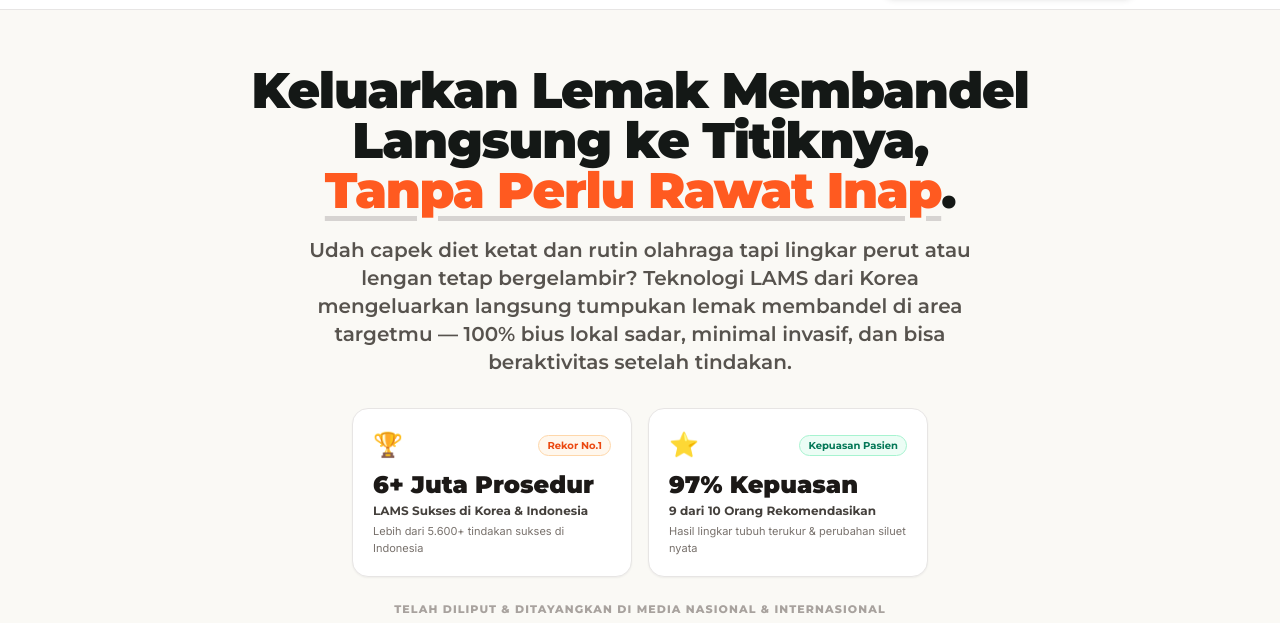
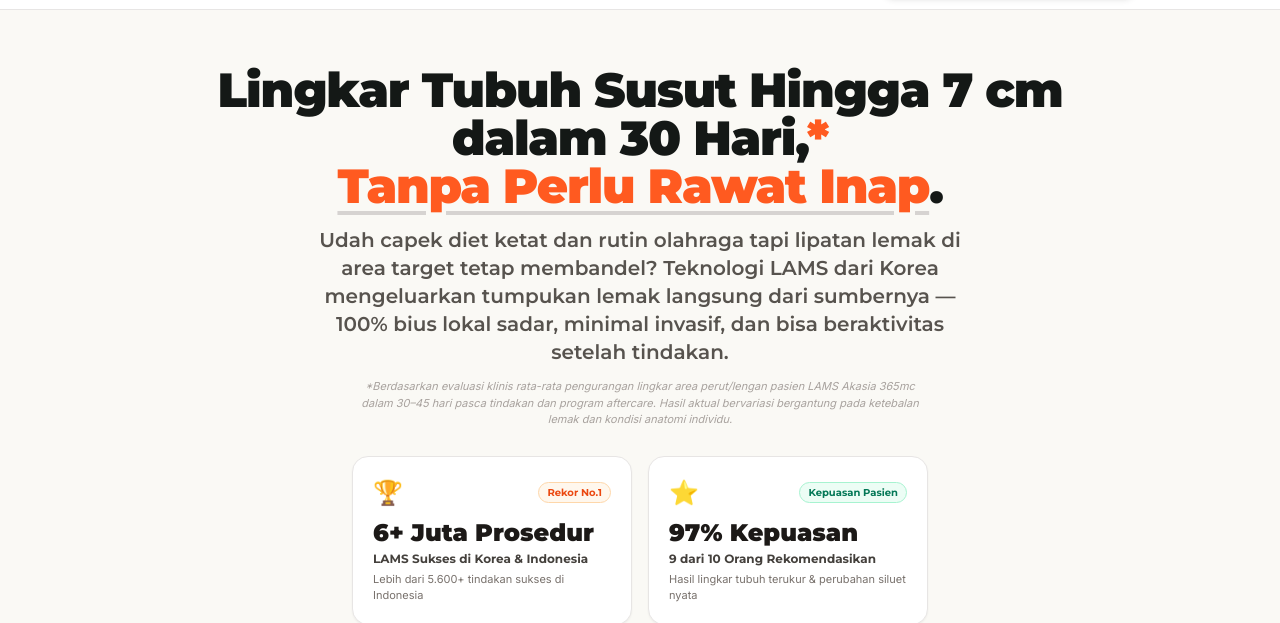
Before and after one commit to andrewbayu/campaign-akasia365mc, a plain HTML site: page index.html in a window 1280 px wide. Shown: the part 92-715 px from the top of the page. Drawn offline with nearby package versions, Linux system fonts and the light colour scheme.

Commit message:
feat(cro): apply attention-grabbing hook with 7 cm data and medical footnote disclaimer

```diff
--- a/index.html
+++ b/index.html
@@ -160,14 +160,19 @@
       <div class="max-w-4xl mx-auto text-center">
 
         <!-- Headline (Montserrat) -->
-        <h1 class="font-heading text-3xl sm:text-4xl md:text-5xl lg:text-[50px] font-black text-dark tracking-tight leading-[1.16] mb-5">
-          Keluarkan Lemak Membandel Langsung ke Titiknya, <br class="hidden sm:inline" />
+        <h1 class="font-heading text-3xl sm:text-4xl md:text-5xl lg:text-[48px] font-black text-dark tracking-tight leading-[1.18] mb-4">
+          Lingkar Tubuh Susut Hingga 7 cm dalam 30 Hari,<span class="text-akasia-500">*</span> <br class="hidden sm:inline" />
           <span class="text-akasia-500 underline decoration-stone-300 underline-offset-8">Tanpa Perlu Rawat Inap</span>.
         </h1>
 
         <!-- Subheadline (Montserrat) -->
-        <p class="font-heading font-semibold text-base sm:text-lg md:text-xl text-stone-600 max-w-2xl mx-auto leading-relaxed mb-8">
-          Udah capek diet ketat dan rutin olahraga tapi lingkar perut atau lengan tetap bergelambir? Teknologi LAMS dari Korea mengeluarkan langsung tumpukan lemak membandel di area targetmu — 100% bius lokal sadar, minimal invasif, dan bisa beraktivitas setelah tindakan.
+        <p class="font-heading font-semibold text-base sm:text-lg md:text-xl text-stone-600 max-w-2xl mx-auto leading-relaxed mb-3">
+          Udah capek diet ketat dan rutin olahraga tapi lipatan lemak di area target tetap membandel? Teknologi LAMS dari Korea mengeluarkan tumpukan lemak langsung dari sumbernya — 100% bius lokal sadar, minimal invasif, dan bisa beraktivitas setelah tindakan.
+        </p>
+
+        <!-- Clinical Footnote Disclaimer -->
+        <p class="text-[11px] text-stone-400 font-sans max-w-xl mx-auto mb-7 italic">
+          *Berdasarkan evaluasi klinis rata-rata pengurangan lingkar area perut/lengan pasien LAMS Akasia 365mc dalam 30–45 hari pasca tindakan dan program aftercare. Hasil aktual bervariasi bergantung pada ketebalan lemak dan kondisi anatomi individu.
         </p>
 
         <!-- 2 Featured Achievement Badges -->
```
